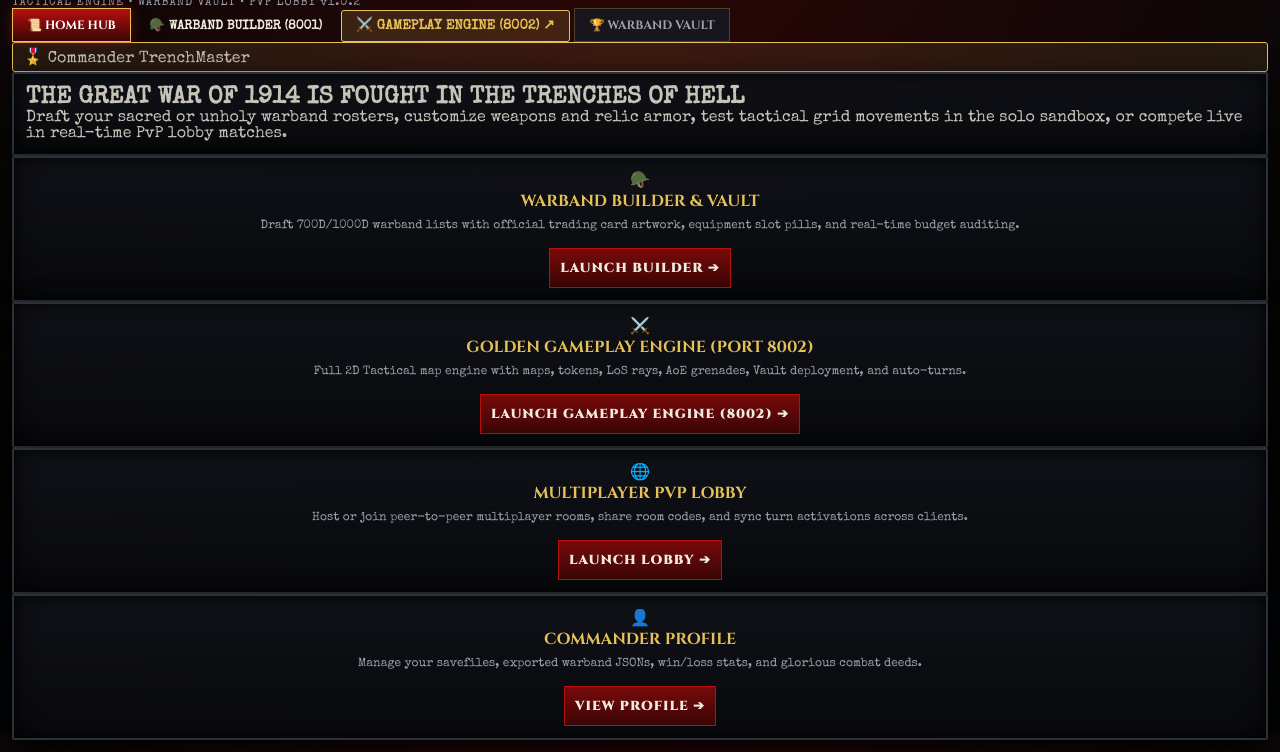
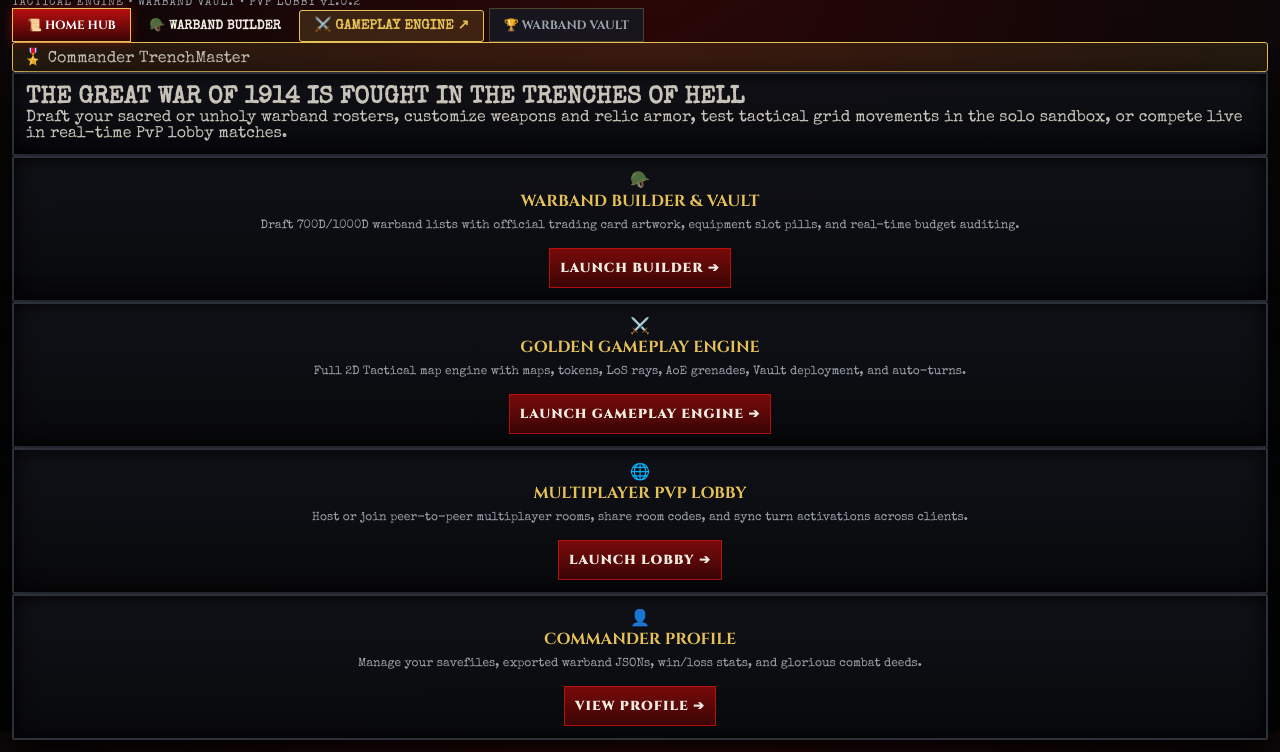
Before and after one commit to 100x4ever/wise-volta, a website: page index.html in a window 1280 px wide. Shown: the part 68-820 px from the top of the page. Drawn offline with nearby package versions, Linux system fonts and the light colour scheme.

Commit message:
fix: convert all localhost URLs to relative production paths for Railway deployment

```diff
--- a/index.html
+++ b/index.html
@@ -28,8 +28,8 @@
             <!-- Master Umbrella 3-Port Navigation Tabs -->
       <nav class="master-nav">
         <button type="button" class="nav-tab active" data-tab="tabHome">📜 HOME HUB</button>
-        <a href="http://localhost:8001" class="nav-tab-link" style="color:var(--bone-bright); text-decoration:none; padding:8px 14px; font-weight:bold; font-size:0.8rem;">🪖 WARBAND BUILDER (8001)</a>
-        <a href="http://localhost:8002" class="nav-tab-link highlight-gameplay" style="color:var(--gold-glow); text-decoration:none; padding:8px 14px; font-weight:bold; font-size:0.85rem; border:1px solid var(--gold-glow); background:rgba(229,193,88,0.15); border-radius:3px;">⚔️ GAMEPLAY ENGINE (8002) ↗</a>
+        <a href="/warband_builder/index.html" class="nav-tab-link" style="color:var(--bone-bright); text-decoration:none; padding:8px 14px; font-weight:bold; font-size:0.8rem;">🪖 WARBAND BUILDER</a>
+        <a href="/game_engine/index.html" class="nav-tab-link highlight-gameplay" style="color:var(--gold-glow); text-decoration:none; padding:8px 14px; font-weight:bold; font-size:0.85rem; border:1px solid var(--gold-glow); background:rgba(229,193,88,0.15); border-radius:3px;">⚔️ GAMEPLAY ENGINE ↗</a>
         <button type="button" class="nav-tab" data-tab="tabProfile">🏆 WARBAND VAULT</button>
       </nav>
 
@@ -58,11 +58,11 @@
             <button type="button" class="btn-primary">LAUNCH BUILDER ➔</button>
           </div>
 
-          <div class="portal-card glass-card" id="cardLaunchSandbox" onclick="window.location.href='http://localhost:8002'">
+          <div class="portal-card glass-card" id="cardLaunchSandbox" onclick="window.location.href='/game_engine/index.html'">
             <div class="card-icon">⚔️</div>
-            <h3>GOLDEN GAMEPLAY ENGINE (PORT 8002)</h3>
+            <h3>GOLDEN GAMEPLAY ENGINE</h3>
             <p>Full 2D Tactical map engine with maps, tokens, LoS rays, AoE grenades, Vault deployment, and auto-turns.</p>
-            <a href="http://localhost:8002" class="btn-primary" style="display:inline-block; text-decoration:none; text-align:center;">LAUNCH GAMEPLAY ENGINE (8002) ➔</a>
+            <a href="/game_engine/index.html" class="btn-primary" style="display:inline-block; text-decoration:none; text-align:center;">LAUNCH GAMEPLAY ENGINE ➔</a>
           </div>
 
           <div class="portal-card glass-card" id="cardLaunchPvp">
```
